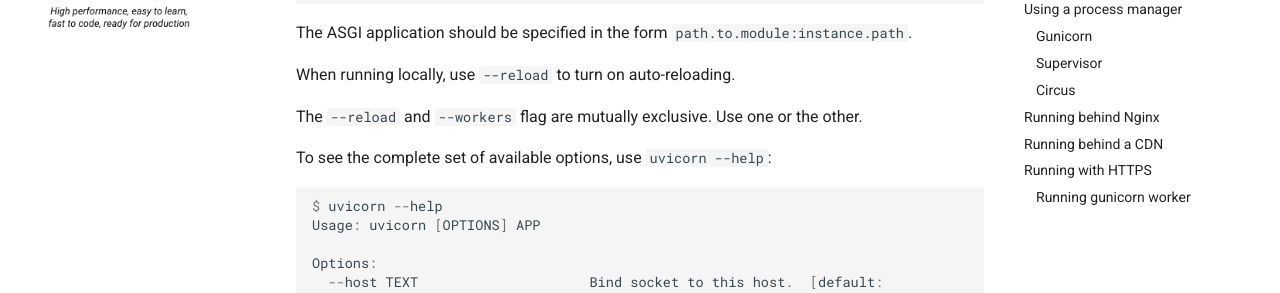
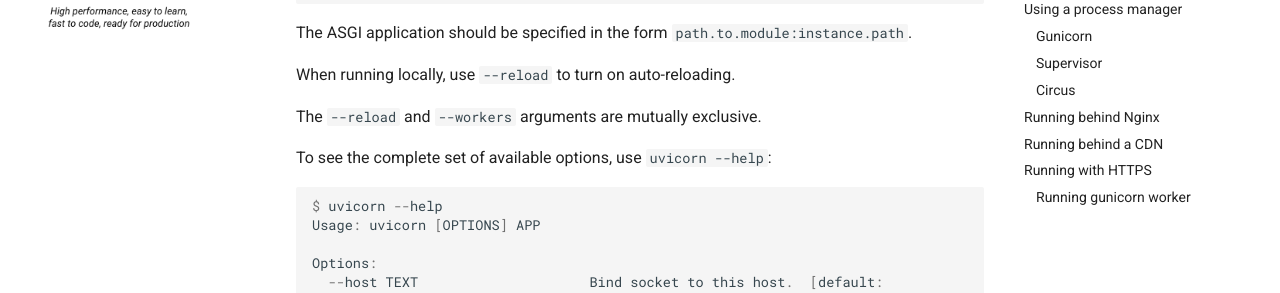
Before and after one commit to encode/uvicorn, an MkDocs documentation site: the page built from docs/deployment.md, in a window 1280 px wide and 900 px high, scrolled down 430 px. Shown: the part 153-446 px from the top of the window. Built offline with MkDocs 1.6.1 and Material for MkDocs 9.7.7, drawn with Linux system fonts in a browser that asks for light colours; comment, search, counter and statistics services are not loaded.

Commit message:
Update docs/deployment.md
Co-authored-by: Marcelo Trylesinski <marcelotryle@gmail.com>

```diff
--- a/docs/deployment.md
+++ b/docs/deployment.md
@@ -21,7 +21,7 @@
 
 When running locally, use `--reload` to turn on auto-reloading.
 
-The `--reload` and `--workers` flag are mutually exclusive. Use one or the other.
+The `--reload` and `--workers` arguments are mutually exclusive.
 
 To see the complete set of available options, use `uvicorn --help`:
 
```
